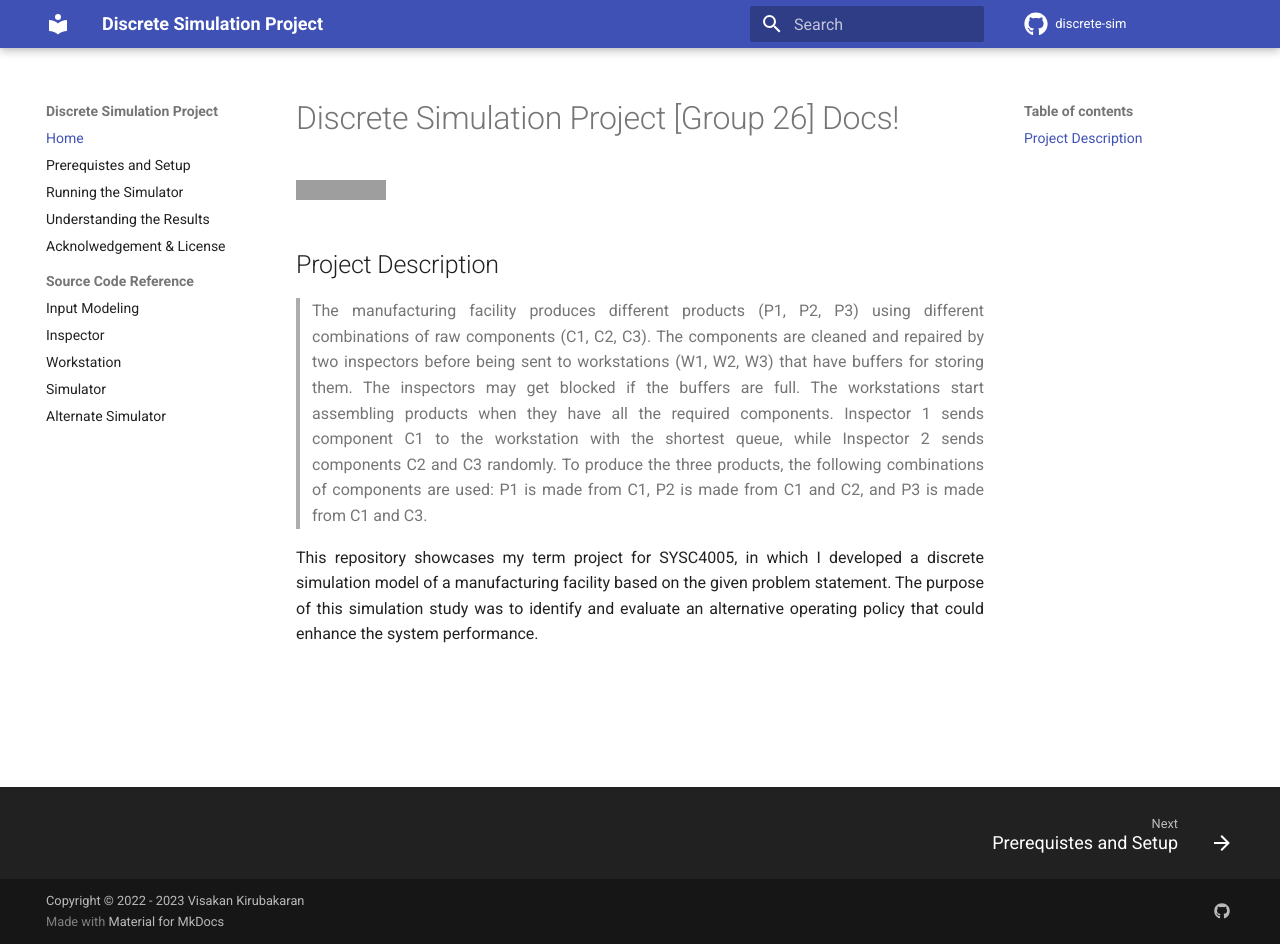
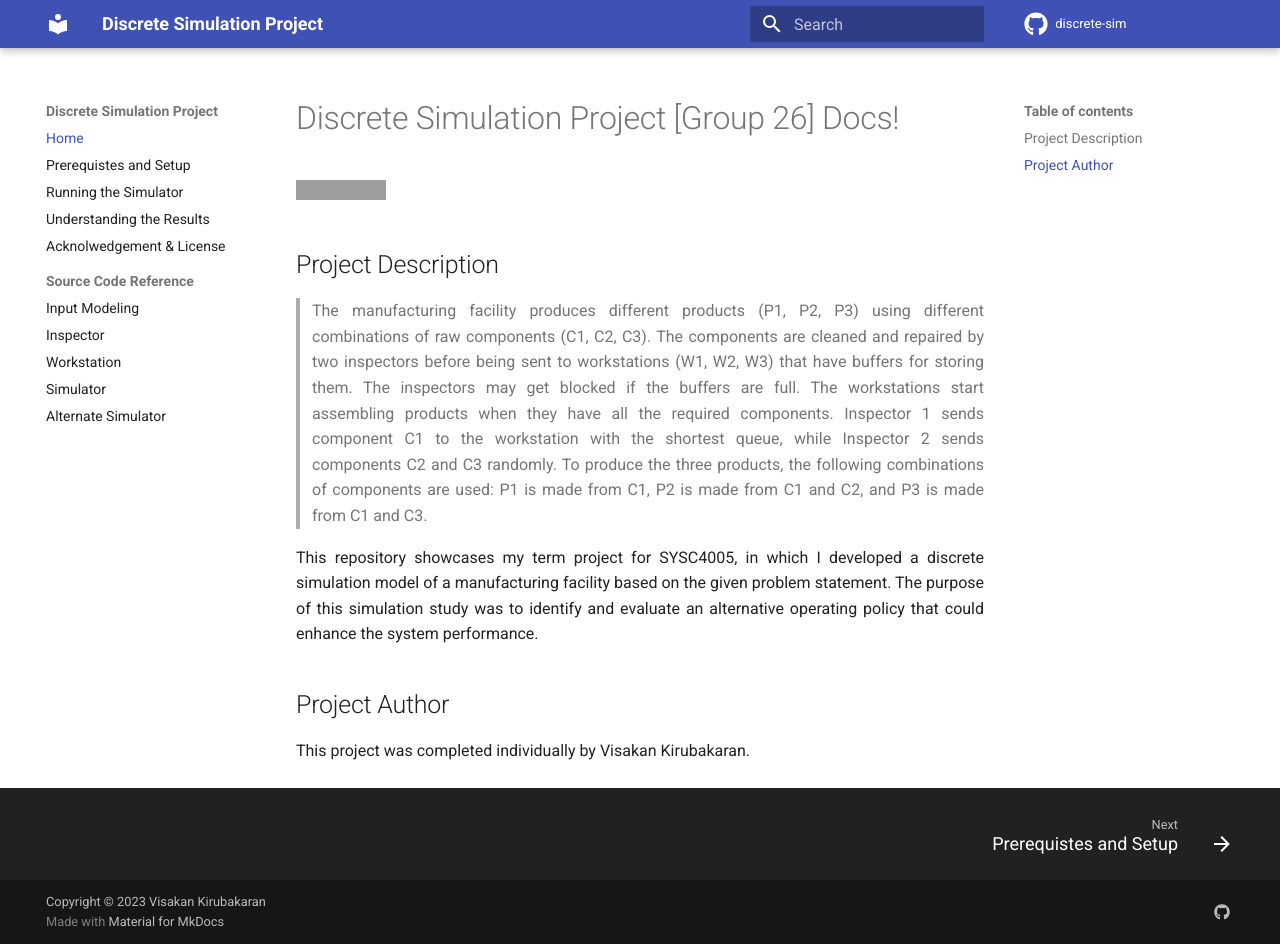
Before and after one commit to vikiru/discrete-sim, an MkDocs documentation site: the page built from docs/index.md, in a window 1280 px wide and 944 px high. Built offline with MkDocs 1.6.1 and Material for MkDocs 9.7.7, drawn with Linux system fonts in a browser that asks for light colours; comment, search, counter and statistics services are not loaded; grey boxes are pictures that could not be loaded.

Commit message:
Doc changes.

```diff
--- a/docs/index.md
+++ b/docs/index.md
@@ -11,3 +11,7 @@ The manufacturing facility produces different products (P1, P2, P3) using differ
 <p align="justify">
 This repository showcases my term project for SYSC4005, in which I developed a discrete simulation model of a manufacturing facility based on the given problem statement. The purpose of this simulation study was to identify and evaluate an alternative operating policy that could enhance the system performance.
 </p>
+
+## Project Author
+
+This project was completed individually by Visakan Kirubakaran.
--- a/mkdocs.yml
+++ b/mkdocs.yml
@@ -33,7 +33,7 @@ extra:
   social:
     - icon: fontawesome/brands/github
       link: https://github.com/vikiru
-copyright: Copyright &copy; 2022 - 2023 Visakan Kirubakaran
+copyright: Copyright &copy; 2023 Visakan Kirubakaran
 
 plugins:
   - search
```
